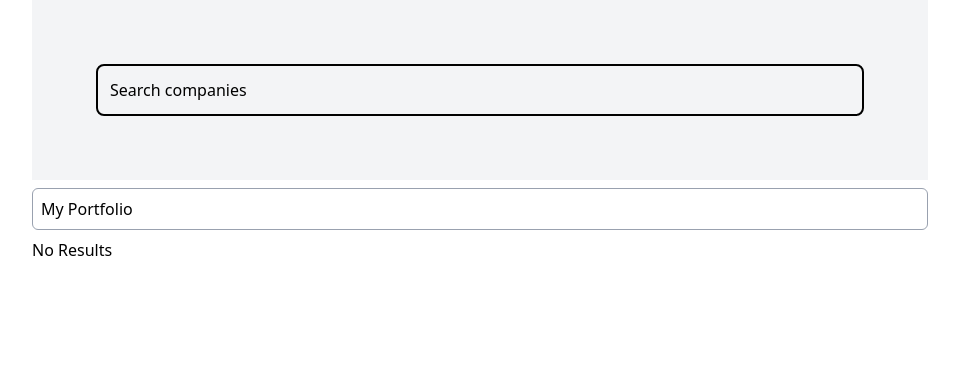
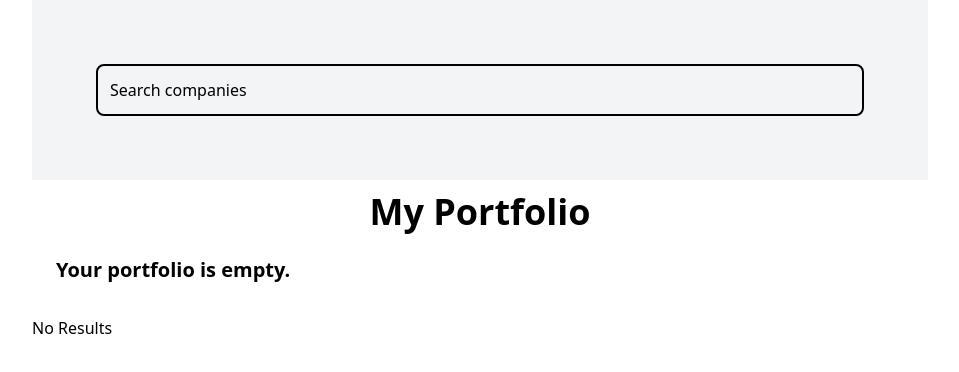
Before and after one commit to rorisangputu/Finance-App-Csharp, a React app in the folder frontend/: page / in a window 1280 px wide. Shown: the top 372 px of the page, without its empty margins (160-1119 px from the left). Built offline with nearby package versions, Linux system fonts and the light colour scheme; the HTML template or start-up script is replaced by a standard one.

Commit message:
feat: refactor ListPortfolio component for improved layout and user feedback

```diff
--- a/frontend/src/Components/Portfolio/ListPortfolio/ListPortfolio.tsx
+++ b/frontend/src/Components/Portfolio/ListPortfolio/ListPortfolio.tsx
@@ -8,17 +8,29 @@ interface Props {
 
 const ListPortfolio = ({portfolioValues, onPortfolioDelete}: Props) => {
   return (
-    <div className='flex flex-col p-2 my-2 border-gray-400 border rounded-md'>
-        <h3>My Portfolio</h3>
-        <ul>
-            {portfolioValues &&
-                portfolioValues.map((value) => {
-                    return <CardPortfolio portfolioValue={value} onPortfolioDelete={onPortfolioDelete}/>
-                })
-            }
-
-        </ul>
-    </div>
+    <section id="portfolio">
+      <h2 className="mb-3 mt-3 text-3xl font-semibold text-center md:text-4xl">
+        My Portfolio
+      </h2>
+      <div className="relative flex flex-col items-center max-w-5xl mx-auto space-y-10 px-10 mb-5 md:px-6 md:space-y-0 md:space-x-7 md:flex-row">
+        <>
+          {portfolioValues.length > 0 ? (
+            portfolioValues.map((portfolioValue) => {
+              return (
+                <CardPortfolio
+                  portfolioValue={portfolioValue}
+                  onPortfolioDelete={onPortfolioDelete}
+                />
+              );
+            })
+          ) : (
+            <h3 className="mb-3 mt-3 text-xl font-semibold text-center md:text-xl">
+              Your portfolio is empty.
+            </h3>
+          )}
+        </>
+      </div>
+    </section>
   )
 }
 
```
